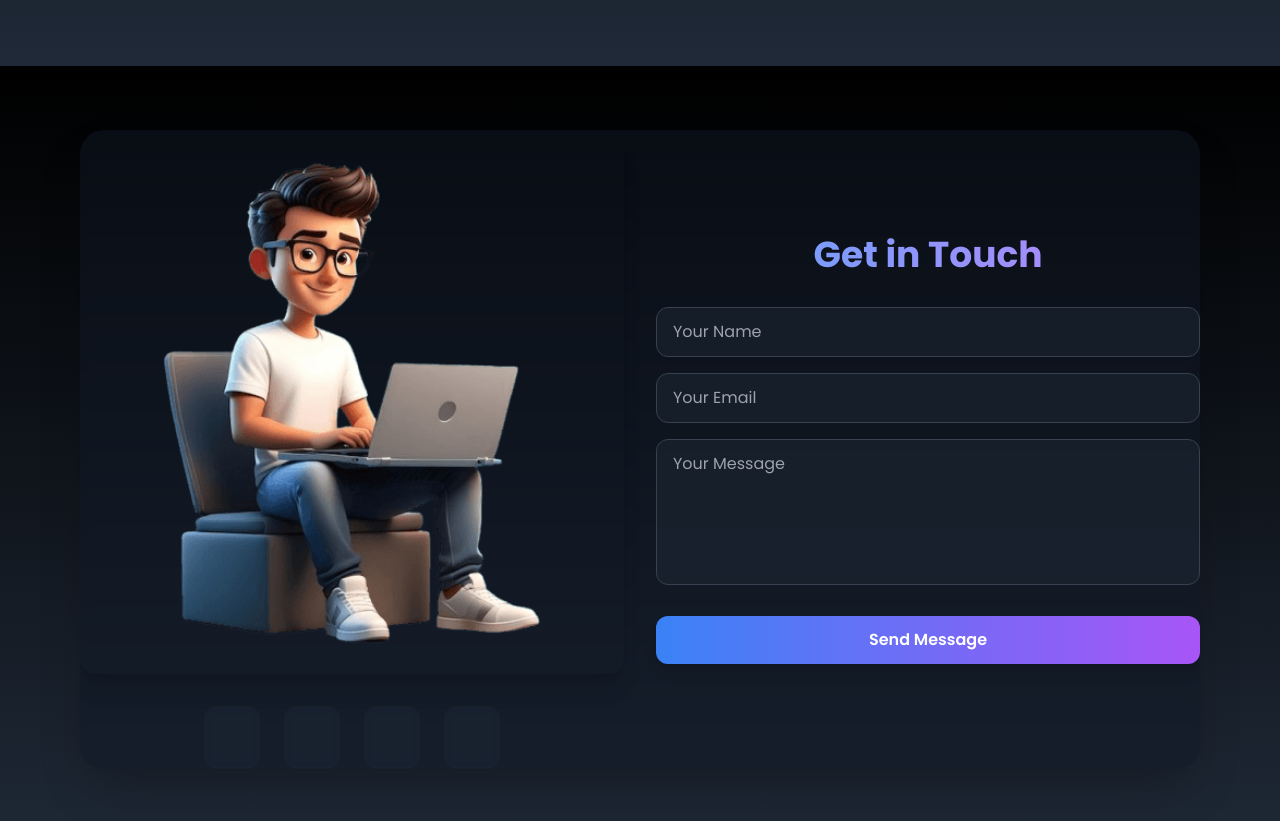
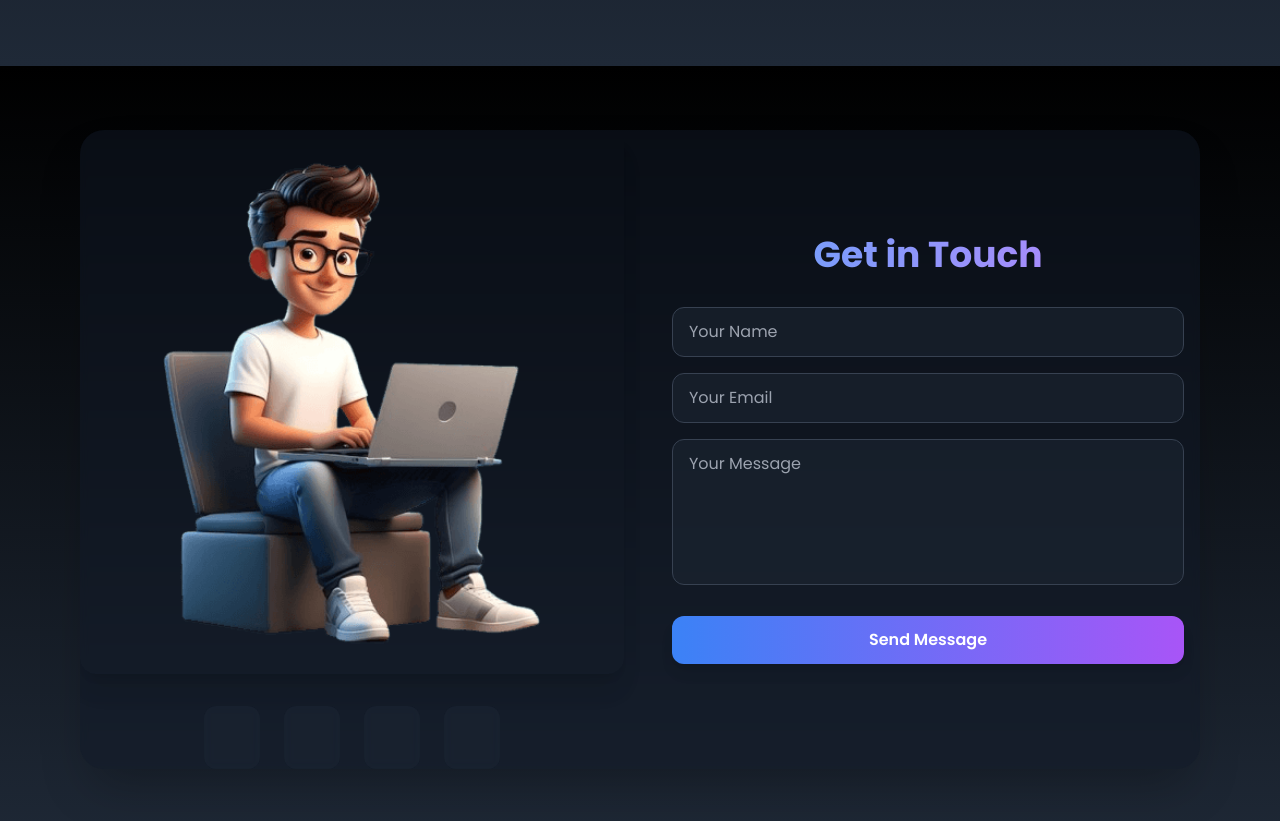
Before and after one commit to mbl43/Portfolio, a React (Vite) app: page / in a window 1280 px wide. Shown: the part 4140-4961 px from the top of the page. Built offline with nearby package versions, Linux system fonts and the light colour scheme; some icons are missing; a web font is replaced by a local one.

Commit message:
style: add style to form

```diff
--- a/src/Components/Contact.jsx
+++ b/src/Components/Contact.jsx
@@ -74,7 +74,7 @@
             </div>
 
             {/* Contact Form Section */}
-            <div className="flex flex-col justify-center space-y-8">
+            <div className="flex flex-col justify-center space-y-8 mx-4">
               <h2 className="text-4xl font-bold text-center bg-gradient-to-r from-blue-400 to-purple-400 bg-clip-text text-transparent">
                 Get in Touch
               </h2>
```
